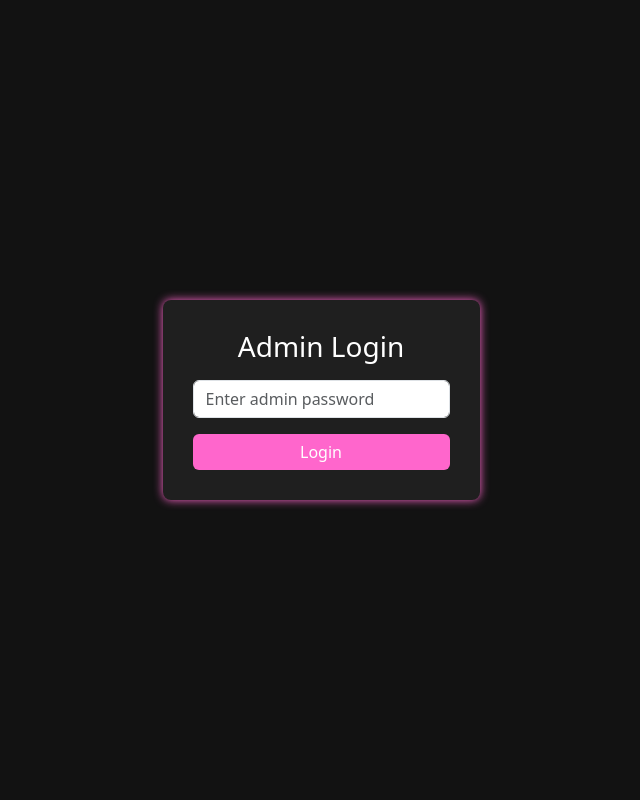
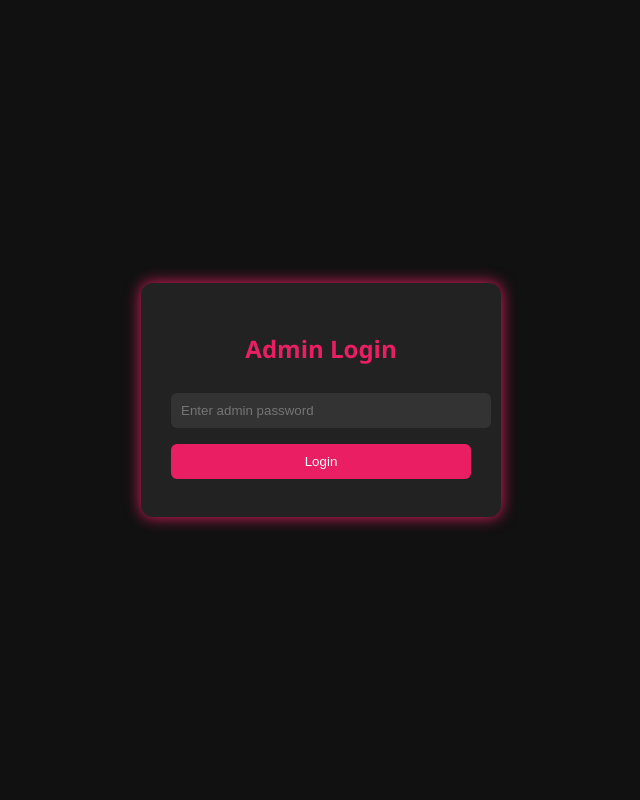
Before and after one commit to Wiles111/EH41, a Flask app: page /login in a window 1280 px wide. Shown: the whole page, without its empty margins (319-959 px from the left). Run offline with Flask 3, Linux system fonts and the light colour scheme.

Commit message:
Update login.html

```diff
--- a/templates/login.html
+++ b/templates/login.html
@@ -1,44 +1,65 @@
-<!-- templates/login.html -->
 <!DOCTYPE html>
 <html lang="en">
 <head>
     <meta charset="UTF-8">
     <title>Admin Login</title>
-    <link href="https://cdn.jsdelivr.net/npm/bootstrap@5.3.0/dist/css/bootstrap.min.css" rel="stylesheet">
     <style>
         body {
-            background-color: #121212;
-            color: white;
+            background-color: #111;
+            color: #fff;
+            font-family: 'Segoe UI', sans-serif;
             display: flex;
             justify-content: center;
             align-items: center;
             height: 100vh;
+            margin: 0;
         }
         .login-box {
-            background-color: #1f1f1f;
+            background-color: #222;
             padding: 30px;
-            border-radius: 8px;
-            box-shadow: 0 0 10px #ff66cc;
+            border-radius: 12px;
+            box-shadow: 0 0 15px #e91e63;
+            width: 300px;
         }
-        .btn-pink {
-            background-color: #ff66cc;
+        .login-box h2 {
+            text-align: center;
+            margin-bottom: 20px;
+            color: #e91e63;
+        }
+        .login-box input[type="password"],
+        .login-box input[type="submit"] {
+            width: 100%;
+            padding: 10px;
+            margin: 8px 0;
             border: none;
-            color: white;
+            border-radius: 6px;
         }
-        .btn-pink:hover {
-            background-color: #ff3399;
+        .login-box input[type="password"] {
+            background-color: #333;
+            color: #fff;
+        }
+        .login-box input[type="submit"] {
+            background-color: #e91e63;
+            color: #fff;
+            cursor: pointer;
+        }
+        .error {
+            color: #f88;
+            text-align: center;
+            margin-top: 10px;
         }
     </style>
 </head>
 <body>
     <div class="login-box">
-        <h3 class="text-center mb-3">Admin Login</h3>
+        <h2>Admin Login</h2>
         <form method="post">
-            <div class="mb-3">
-                <input type="password" name="password" class="form-control" placeholder="Enter admin password" required>
-            </div>
-            <button type="submit" class="btn btn-pink w-100">Login</button>
+            <input type="password" name="password" placeholder="Enter admin password" required>
+            <input type="submit" value="Login">
         </form>
+        {% if error %}
+        <div class="error">{{ error }}</div>
+        {% endif %}
     </div>
 </body>
 </html>
```
